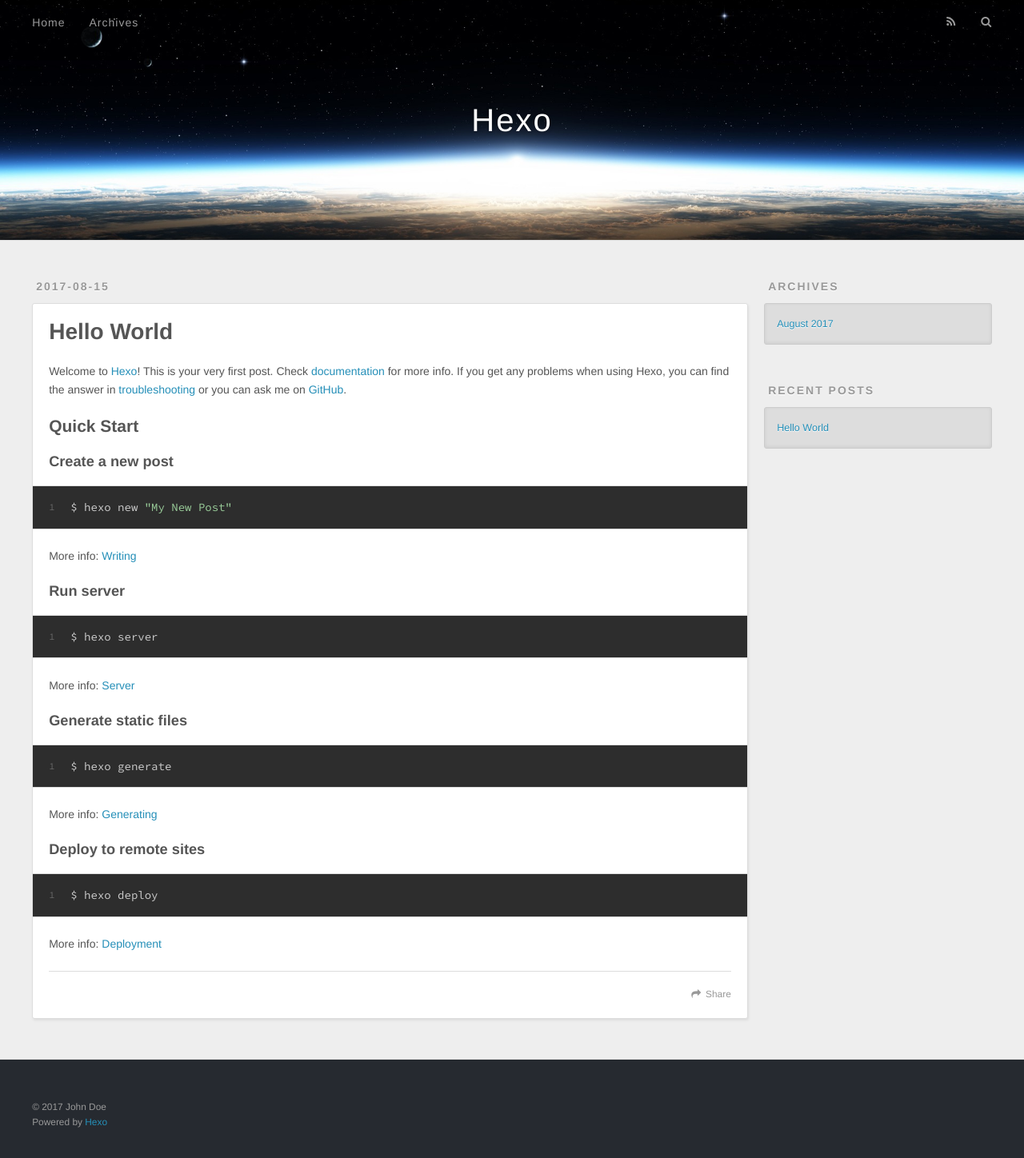
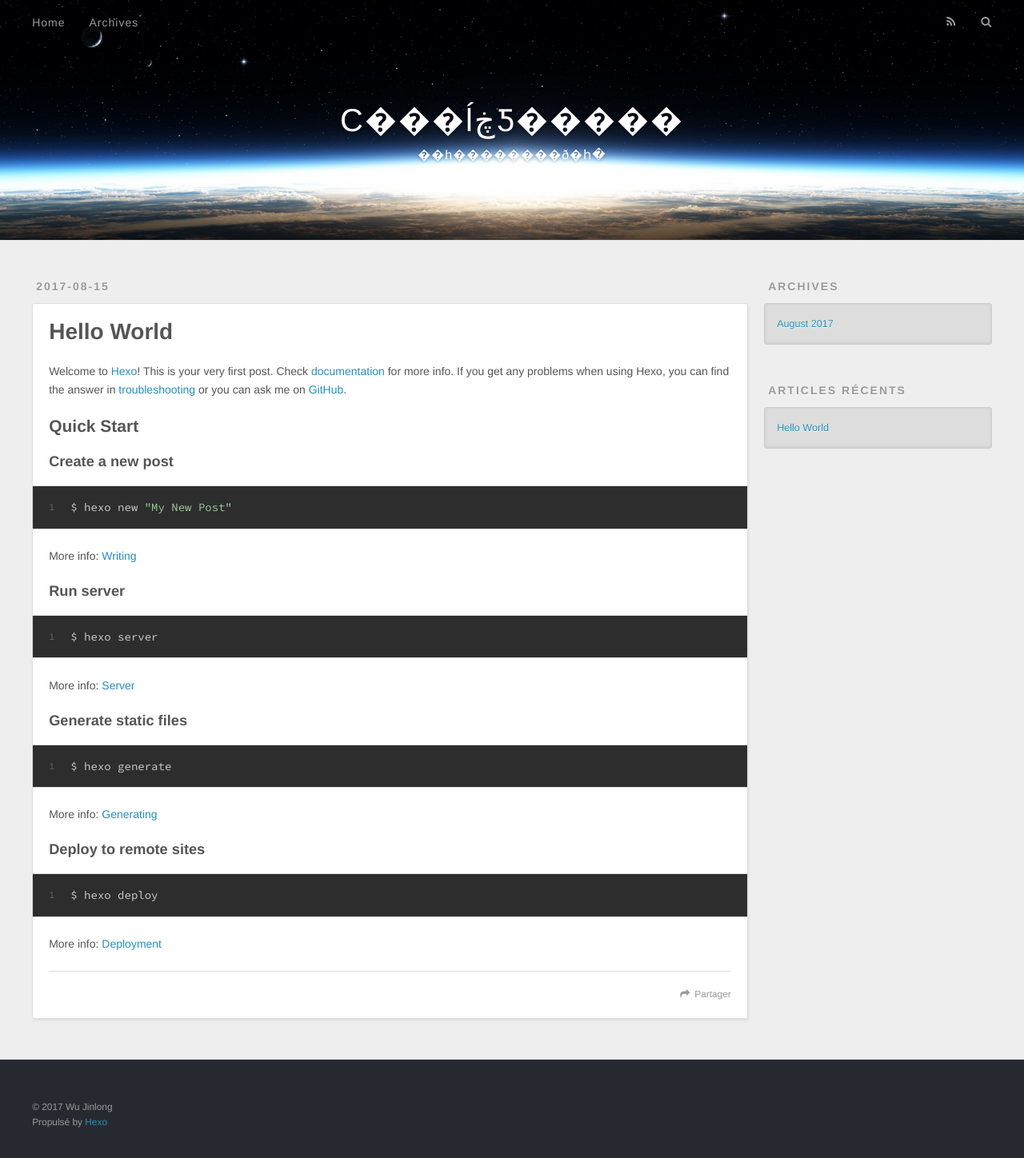
Before and after one commit to WJLBarbatos/WJLBarbatos.github.io, a plain HTML site: page 2017/08/15/hello-world/index.html in a window 1280 px wide. Shown: the whole page at 80% size. Drawn offline with nearby package versions, Linux system fonts and the light colour scheme.

Commit message:
Site updated: 2017-08-17 23:30:54

```diff
--- a/2017/08/15/hello-world/index.html
+++ b/2017/08/15/hello-world/index.html
@@ -3,20 +3,20 @@
 <head>
   <meta charset="utf-8">
 
-  <title>Hello World | Hexo</title>
+  <title>Hello World | С���ĺڿƼ�����</title>
   <meta name="viewport" content="width=device-width, initial-scale=1, maximum-scale=1">
   <meta name="description" content="Welcome to Hexo! This is your very first post. Check documentation for more info. If you get any problems when using Hexo, you can find the answer in troubleshooting or you can ask me on GitHub. Quick">
 <meta property="og:type" content="article">
 <meta property="og:title" content="Hello World">
 <meta property="og:url" content="http://yoursite.com/2017/08/15/hello-world/index.html">
-<meta property="og:site_name" content="Hexo">
+<meta property="og:site_name" content="С���ĺڿƼ�����">
 <meta property="og:description" content="Welcome to Hexo! This is your very first post. Check documentation for more info. If you get any problems when using Hexo, you can find the answer in troubleshooting or you can ask me on GitHub. Quick">
 <meta property="og:updated_time" content="2017-08-15T15:07:08.862Z">
 <meta name="twitter:card" content="summary">
 <meta name="twitter:title" content="Hello World">
 <meta name="twitter:description" content="Welcome to Hexo! This is your very first post. Check documentation for more info. If you get any problems when using Hexo, you can find the answer in troubleshooting or you can ask me on GitHub. Quick">
 
-    <link rel="alternate" href="/atom.xml" title="Hexo" type="application/atom+xml">
+    <link rel="alternate" href="/atom.xml" title="С���ĺڿƼ�����" type="application/atom+xml">
 
 
     <link rel="icon" href="/favicon.png">
@@ -37,8 +37,12 @@
   <div id="header-outer" class="outer">
     <div id="header-title" class="inner">
       <h1 id="logo-wrap">
-        <a href="/" id="logo">Hexo</a>
+        <a href="/" id="logo">С���ĺڿƼ�����</a>
       </h1>
+
+        <h2 id="subtitle-wrap">
+          <a href="/" id="subtitle">��һ��������ð�հ�</a>
+        </h2>
 
     </div>
     <div id="header-inner" class="inner">
@@ -52,9 +56,9 @@
       </nav>
       <nav id="sub-nav">
 
-          <a id="nav-rss-link" class="nav-icon" href="/atom.xml" title="RSS Feed"></a>
+          <a id="nav-rss-link" class="nav-icon" href="/atom.xml" title="Flux RSS"></a>
 
-        <a id="nav-search-btn" class="nav-icon" title="Search"></a>
+        <a id="nav-search-btn" class="nav-icon" title="Rechercher"></a>
       </nav>
       <div id="search-form-wrap">
         <form action="//google.com/search" method="get" accept-charset="UTF-8" class="search-form"><input type="search" name="q" class="search-form-input" placeholder="Search"><button type="submit" class="search-form-submit">&#xF002;</button><input type="hidden" name="sitesearch" value="http://yoursite.com"></form>
@@ -98,7 +102,7 @@
 
     </div>
     <footer class="article-footer">
-      <a data-url="http://yoursite.com/2017/08/15/hello-world/" data-id="cj6f5li5w00006ouf2nidrxbt" class="article-share-link">Share</a>
+      <a data-url="http://yoursite.com/2017/08/15/hello-world/" data-id="cj6gls1qo0000pouf1199qkeb" class="article-share-link">Partager</a>
 
 
     </footer>
@@ -132,7 +136,7 @@
 
 
   <div class="widget-wrap">
-    <h3 class="widget-title">Recent Posts</h3>
+    <h3 class="widget-title">Articles récents</h3>
     <div class="widget">
       <ul>
 
@@ -152,8 +156,8 @@
 
   <div class="outer">
     <div id="footer-info" class="inner">
-      &copy; 2017 John Doe<br>
-      Powered by <a href="http://hexo.io/" target="_blank">Hexo</a>
+      &copy; 2017 Wu Jinlong<br>
+      Propulsé by <a href="http://hexo.io/" target="_blank">Hexo</a>
     </div>
   </div>
 </footer>
```
Also changed, not shown: archives/2017/08/index.html (+15 -11 lines), archives/2017/index.html (+15 -11 lines), archives/index.html (+15 -11 lines), index.html (+16 -12 lines).
